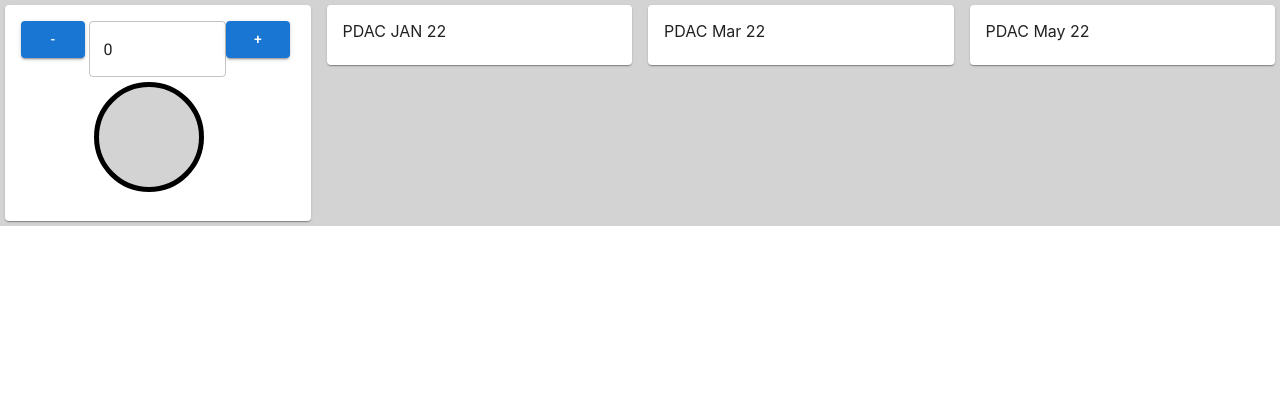
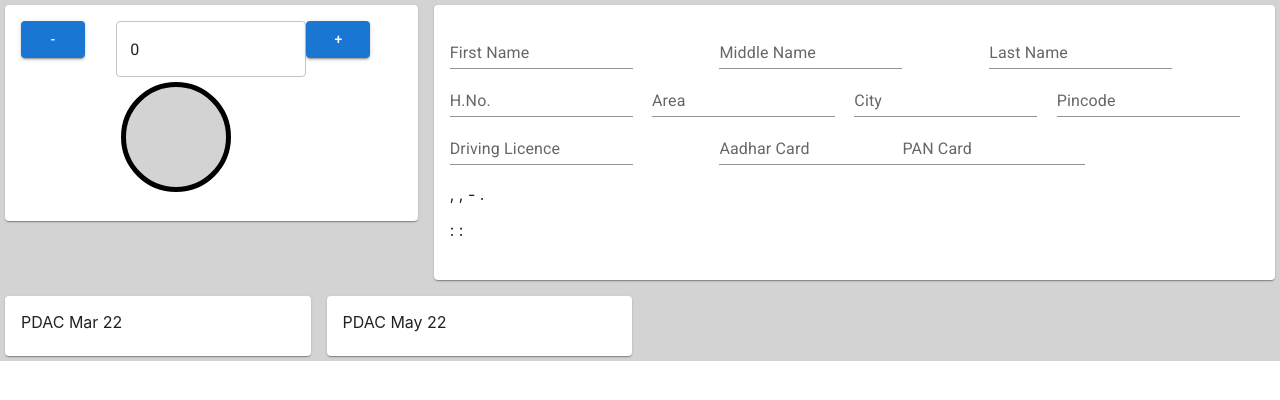
Before and after one commit to dnyankirtankar3991/vhms-app, a React (Create React App) app: page / in a window 1280 px wide. Shown: the top 400 px of the page. Built offline with nearby package versions, Linux system fonts and the light colour scheme.

Commit message:
Updated Driver Enrollment

```diff
--- /dev/null
+++ b/src/components/DriverEnroll.jsx
@@ -0,0 +1,117 @@
+import React, { useState, useEffect } from "react";
+import { Grid, TextField } from "@mui/material";
+
+export const DriverEnroll = () => {
+  const [fname, setFname] = useState("");
+  const [mname, setMname] = useState("");
+  const [lname, setLname] = useState("");
+  const [fullname, setFullname] = useState("");
+  const [hno, setHno] = useState("");
+  const [area, setArea] = useState("");
+  const [city, setCity] = useState("");
+  const [pin, setPin] = useState("");
+  const [address, setAddress] = useState("");
+  const [dl, setDl] = useState("");
+  const [aadhar, setAadhar] = useState("");
+  const [pan, setPan] = useState("");
+  const [idproofs, setIdproofs] = useState("");
+
+  useEffect(() => {
+    setFullname(`${fname} ${mname} ${lname}`);
+    setAddress(`${hno}, ${area}, ${city} - ${pin}. `);
+    setIdproofs(`${dl} : ${aadhar} : ${pan}`);
+  }, [fname, lname, mname, hno, area, city, pin, dl, aadhar, pan]);
+  return (
+    <React.Fragment>
+      <Grid container>
+        <Grid item xs={4}>
+          <TextField
+            label="First Name"
+            variant="standard"
+            value={fname}
+            onChange={(e) => setFname(e.target.value)}
+          />
+        </Grid>
+        <Grid item xs={4}>
+          <TextField
+            label="Middle Name"
+            value={mname}
+            variant="standard"
+            onChange={(e) => setMname(e.target.value)}
+          />
+        </Grid>
+        <Grid item xs={4}>
+          <TextField
+            label="Last Name"
+            variant="standard"
+            value={lname}
+            onChange={(e) => setLname(e.target.value)}
+          />
+        </Grid>
+      </Grid>
+      <Grid container>
+        <Grid item xs={3}>
+          <TextField
+            label="H.No."
+            variant="standard"
+            value={hno}
+            onChange={(e) => setHno(e.target.value)}
+          />
+        </Grid>
+        <Grid item xs={3}>
+          <TextField
+            label="Area"
+            variant="standard"
+            value={area}
+            onChange={(e) => setArea(e.target.value)}
+          />
+        </Grid>
+        <Grid item xs={3}>
+          <TextField
+            label="City"
+            variant="standard"
+            value={city}
+            onChange={(e) => setCity(e.target.value)}
+          />
+        </Grid>
+        <Grid item xs={3}>
+          <TextField
+            label="Pincode"
+            variant="standard"
+            value={pin}
+            onChange={(e) => setPin(e.target.value)}
+          />
+        </Grid>
+      </Grid>
+      <Grid container>
+        <Grid item xs={4}>
+          <TextField
+            variant="standard"
+            label="Driving Licence"
+            value={dl}
+            onChange={(e) => setDl(e.target.value)}
+          />
+        </Grid>
+        <Grid item>
+          <TextField
+            variant="standard"
+            label="Aadhar Card"
+            value={aadhar}
+            onChange={(e) => setAadhar(e.target.value)}
+          />
+        </Grid>
+        <Grid item>
+          <TextField
+            variant="standard"
+            label="PAN Card"
+            value={pan}
+            onChange={(e) => setPan(e.target.value)}
+          />
+        </Grid>
+      </Grid>
+      <h3>{fullname}</h3>
+      <p>{address}</p>
+      <p>{idproofs}</p>
+    </React.Fragment>
+  );
+};
--- a/src/components/Home.jsx
+++ b/src/components/Home.jsx
@@ -1,20 +1,23 @@
 import React from "react";
 import { Grid, Button, Card, CardContent } from "@mui/material";
 import { Speedometer } from "./Speedometer";
+import { DriverEnroll } from "./DriverEnroll";
 
 export const Home = () => {
   return (
     <Grid container spacing={2}>
-      <Grid item xs={3}>
+      <Grid item xs={4}>
         <Card>
           <CardContent>
             <Speedometer />
           </CardContent>
         </Card>
       </Grid>
-      <Grid item xs={3}>
+      <Grid item xs={8}>
         <Card>
-          <CardContent>PDAC JAN 22</CardContent>
+          <CardContent>
+            <DriverEnroll />
+          </CardContent>
         </Card>
       </Grid>
       <Grid item xs={3}>
```
